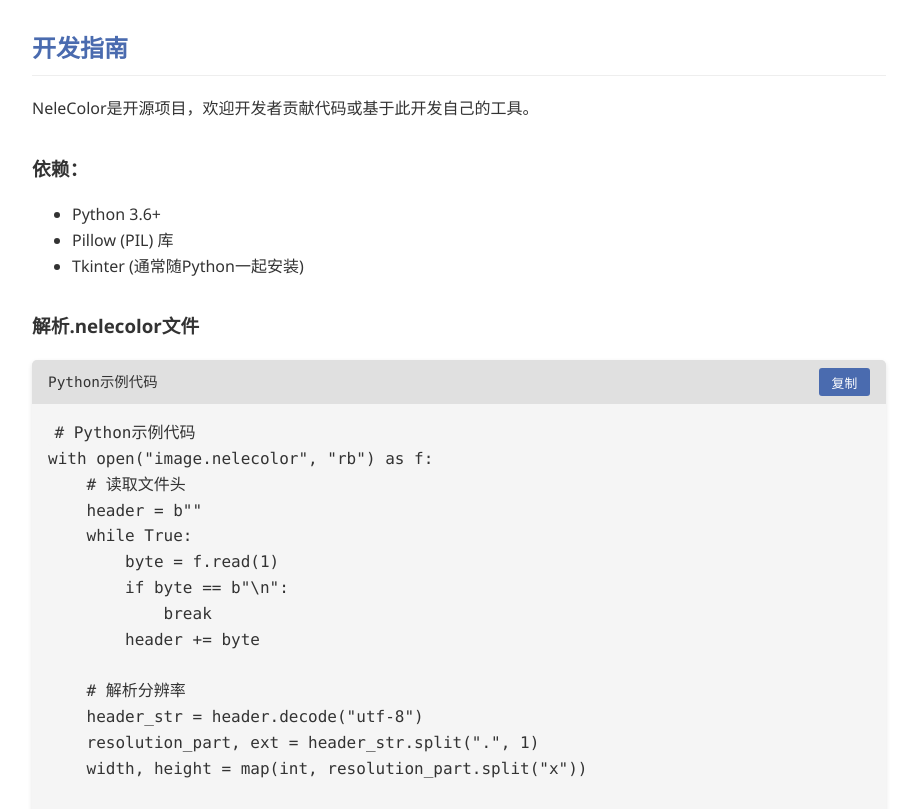
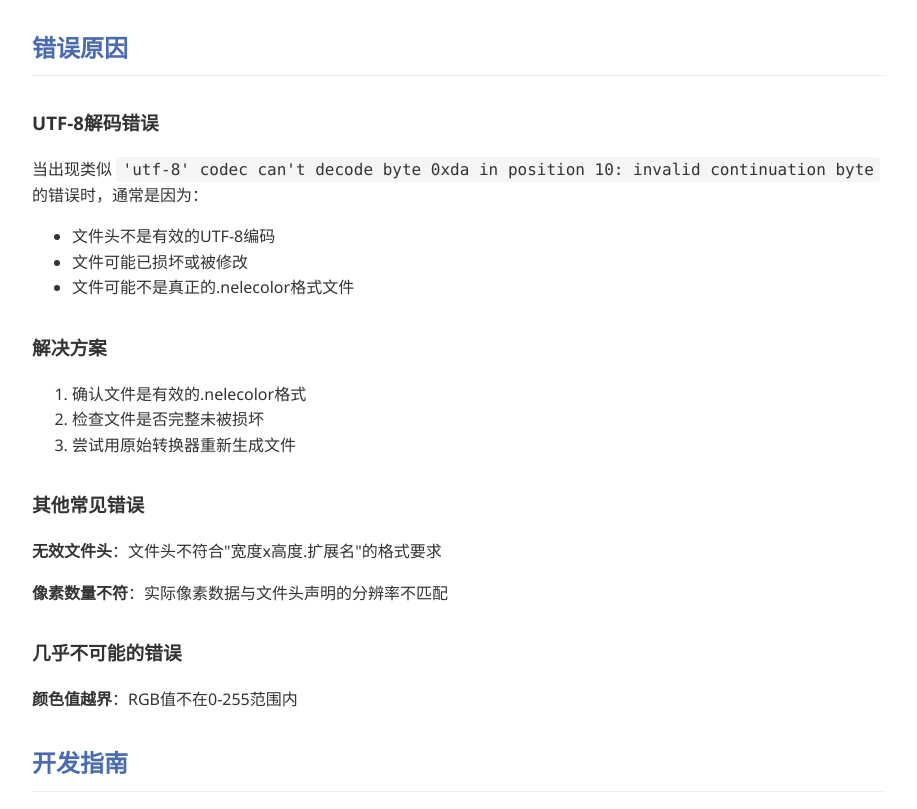
Before and after one commit to GKll44/NeleColorDocuments.github.io, a plain HTML site: page index.html in a window 1280 px wide. Shown: the part 1964-2773 px from the top of the page, without its empty margins (322-1239 px from the left). Drawn offline with Linux system fonts and the light colour scheme.

Commit message:
Update index.html

```diff
--- a/index.html
+++ b/index.html
@@ -140,7 +140,6 @@
             margin-top: 3rem;
         }
 
-        /* 响应式设计 */
         @media (max-width: 768px) {
             .docs-container {
                 grid-template-columns: 1fr;
@@ -169,6 +168,7 @@
                 <li><a href="#format-spec">.nelecolor 格式规范</a></li>
                 <li><a href="#parser-usage">解析器使用指南</a></li>
                 <li><a href="#converter-usage">转换器使用指南</a></li>
+                <li><a href="#error-reason">错误原因</a></li>
                 <li><a href="#development">开发指南</a></li>
                 <li><a href="#faq">常见问题</a></li>
             </ul>
@@ -241,6 +241,33 @@
                 </ol>
             </section>
 
+            <section id="error-reason">
+                <h2>错误原因</h2>
+
+                <h3>UTF-8解码错误</h3>
+                <p>当出现类似 <code>'utf-8' codec can't decode byte 0xda in position 10: invalid continuation byte</code> 的错误时，通常是因为：</p>
+                <ul>
+                    <li>文件头不是有效的UTF-8编码</li>
+                    <li>文件可能已损坏或被修改</li>
+                    <li>文件可能不是真正的.nelecolor格式文件</li>
+                </ul>
+
+                <h3>解决方案</h3>
+                <ol>
+                    <li>确认文件是有效的.nelecolor格式</li>
+                    <li>检查文件是否完整未被损坏</li>
+                    <li>尝试用原始转换器重新生成文件</li>
+                </ol>
+
+                <h3>其他常见错误</h3>
+                <p><strong>无效文件头</strong>：文件头不符合"宽度x高度.扩展名"的格式要求</p>
+                <p><strong>像素数量不符</strong>：实际像素数据与文件头声明的分辨率不匹配</p>
+
+                <h3>几乎不可能的错误</h3>
+                <p><strong>颜色值越界</strong>：RGB值不在0-255范围内</p>
+
+            </section>
+
             <section id="development">
                 <h2>开发指南</h2>
                 <p>NeleColor是开源项目，欢迎开发者贡献代码或基于此开发自己的工具。</p>
@@ -310,7 +337,6 @@ with open("image.nelecolor", "rb") as f:
     </footer>
 
     <script>
-        // 复制代码功能
         function copyCode(button) {
             const codeBlock = button.closest('.code-window').querySelector('code');
             const range = document.createRange();
@@ -320,7 +346,6 @@ with open("image.nelecolor", "rb") as f:
             document.execCommand('copy');
             window.getSelection().removeAllRanges();
 
-            // 显示复制成功反馈
             button.textContent = '已复制';
             button.classList.add('copied');
             setTimeout(() => {
@@ -329,7 +354,6 @@ with open("image.nelecolor", "rb") as f:
             }, 2000);
         }
 
-        // 滚动时高亮对应的导航项
         document.addEventListener('DOMContentLoaded', function() {
             const sections = document.querySelectorAll('.doc-content section');
             const navLinks = document.querySelectorAll('.sidebar a');
```
